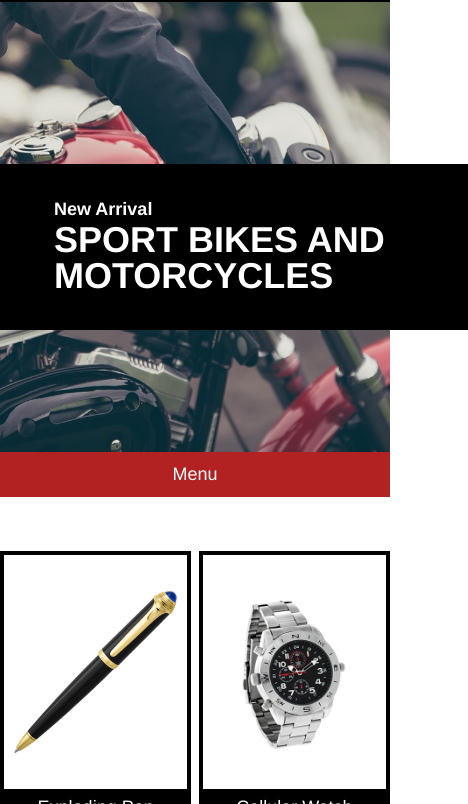
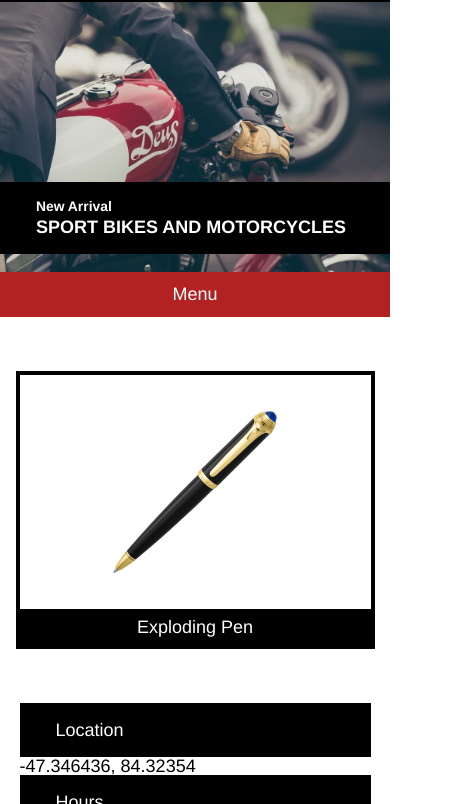
Before and after one commit to sebasgil/agent_supply, a plain HTML site: page index.html in a window 390 px wide. Shown: the part 40-844 px from the top of the page, 468 px wide, since content can reach past the window. Drawn offline with Linux system fonts and the light colour scheme.

Commit message:
Finalize responsive design, yay!

```diff
--- a/index.html
+++ b/index.html
@@ -43,7 +43,7 @@
         <img src="./resources/images/pen.png">
         <h3>Exploding Pen</h3>
       </div>
-      <div class="box">
+      <div class="box" id="watch">
         <img src="./resources/images/watch.png">
         <h3>Cellular Watch</h3>
       </div>
--- a/resources/css/style.css
+++ b/resources/css/style.css
@@ -46,6 +46,7 @@ header h2 {
   background-color: black;
   margin-top: 9rem;
   font-weight: bold;
+  width: 100%;
 }
 
 #banner h2 {
@@ -183,3 +184,58 @@ footer p {
     width: 35%;
   }
 }
+
+@media only screen and (max-width: 470px){
+  .container {
+    /*margin: auto;*/
+  }
+
+  #banner {
+    height: 15rem;
+  }
+
+  #banner .box {
+    margin-top: 10rem;
+    width: 100%;
+  }
+
+  #banner h2 {
+    font-size: 0.77rem;
+    margin-top: 1rem;
+    margin-left: 2rem;
+  }
+
+  #banner h1 {
+    font-size: 1rem;
+    margin-top: 0.25rem;
+    margin-left: 2rem;
+    margin-right: 2rem;
+    margin-bottom: 1rem;
+
+  }
+
+  .container #watch {
+    display: none;
+  }
+
+  #products .container {
+    justify-content: center;
+  }
+
+  #products .box {
+    width: 90%;
+  }
+
+  #findus .container {
+    flex-direction: column;
+    align-items: center;
+  }
+
+  #findus .box {
+    width: 90%;
+  }
+
+  footer p {
+    text-align: center;
+  }
+}
```
